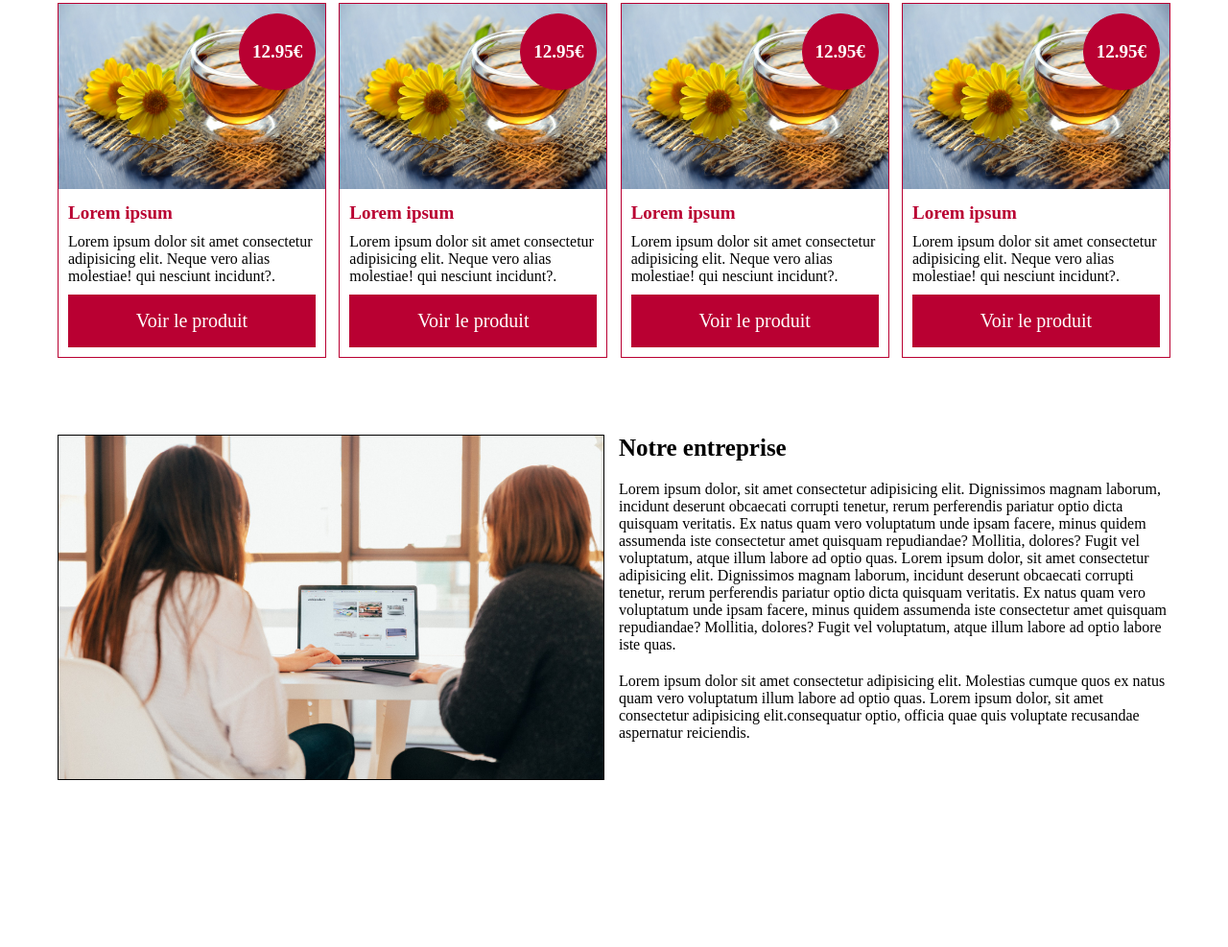
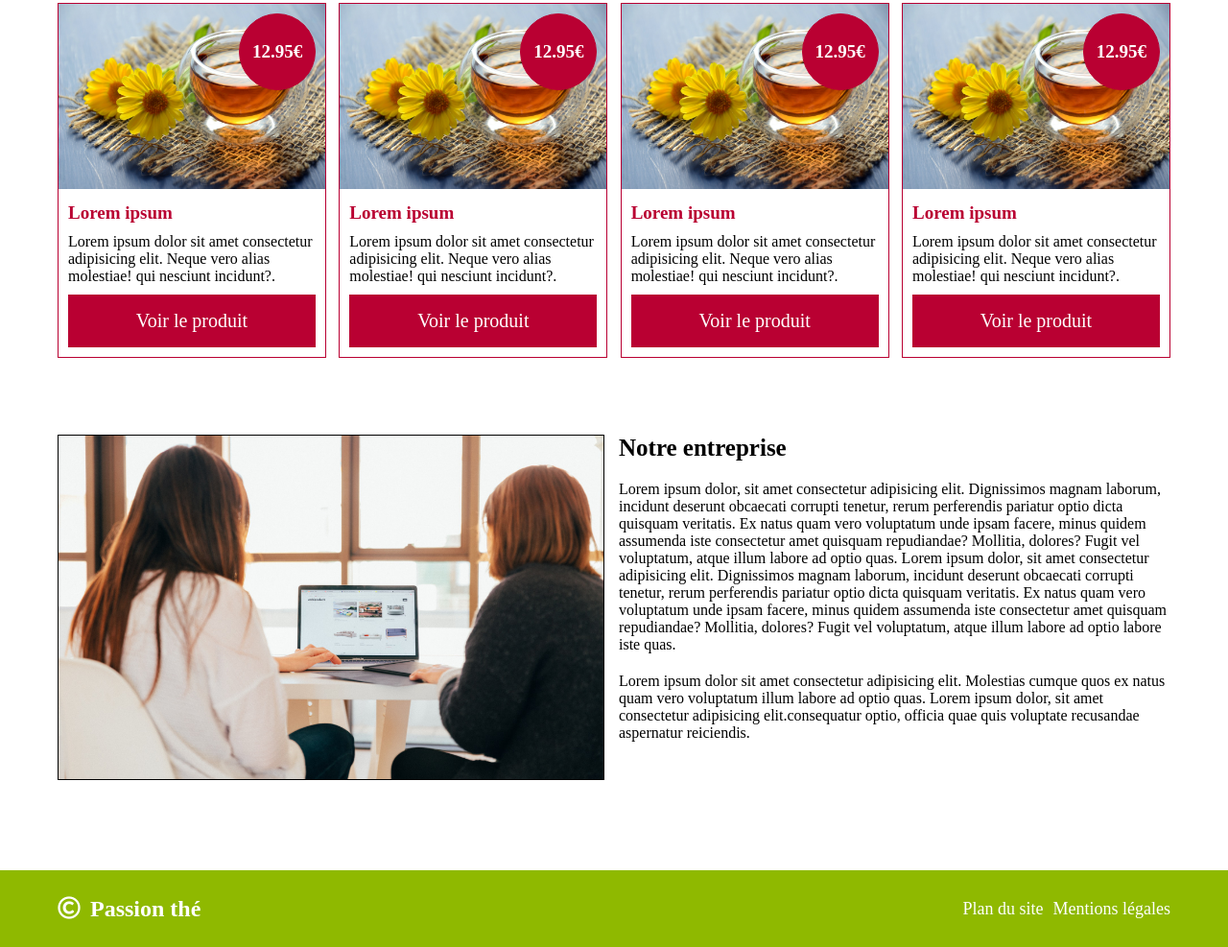
Before and after one commit to Aureliebena/tea-passion, a plain HTML site: page index.html in a window 1280 px wide. Shown: the part 660-1647 px from the top of the page at 96% size. Before the commit the page ends 1477 px from the top, so only its background shows below. Drawn offline with Linux system fonts and the light colour scheme.

Commit message:
HTML/CSS footer integration

```diff
--- a/index.html
+++ b/index.html
@@ -65,6 +65,15 @@
             </div>
         </section>
     </div>
-
+    <footer>
+        <div class="footer-container">
+            <div class="footer-container-left">
+                <h3><i class="far fa-copyright" id="copyright"></i>Passion thé</h3>
+            </div>
+            <div class="footer-container-right">
+                    <a href="#">Plan du site</a><a href="#" class="link-2">Mentions légales</a>
+            </div>
+        </div>
+    </footer>
 </body>
 </html>
--- a/style.css
+++ b/style.css
@@ -4,12 +4,12 @@
 }
 /************************************ Header  *******************************/
 
-header {
+header, footer{
     background: #8fb900;
     color: white;
 }
 
-.header-container {
+.header-container, .footer-container {
     width: 1160px;
     height: 80px;
     margin: 0 auto;
@@ -18,11 +18,11 @@ header {
     align-items: center;
 }
 
-.header-container-left h1 {
+.header-container-left h1, .footer-container-left h3 {
     font-size: 24px;
 }
 
-#leaf, #basket {
+#leaf, #basket, #copyright {
     margin-right: 10px;
 }
 
@@ -165,3 +165,23 @@ header {
 .section-entreprise p {
     margin-top: 20px;
 }
+
+/********************************* Footer **********************/
+
+footer {
+    margin-top: 90px;
+}
+
+.footer-container-right a {
+    text-decoration: none;
+    color: white;
+    font-size: 18px;
+}
+
+.footer-container-right a:hover {
+    text-decoration: underline;
+}
+
+.link-2 {
+    padding-left: 10px;
+}
```
